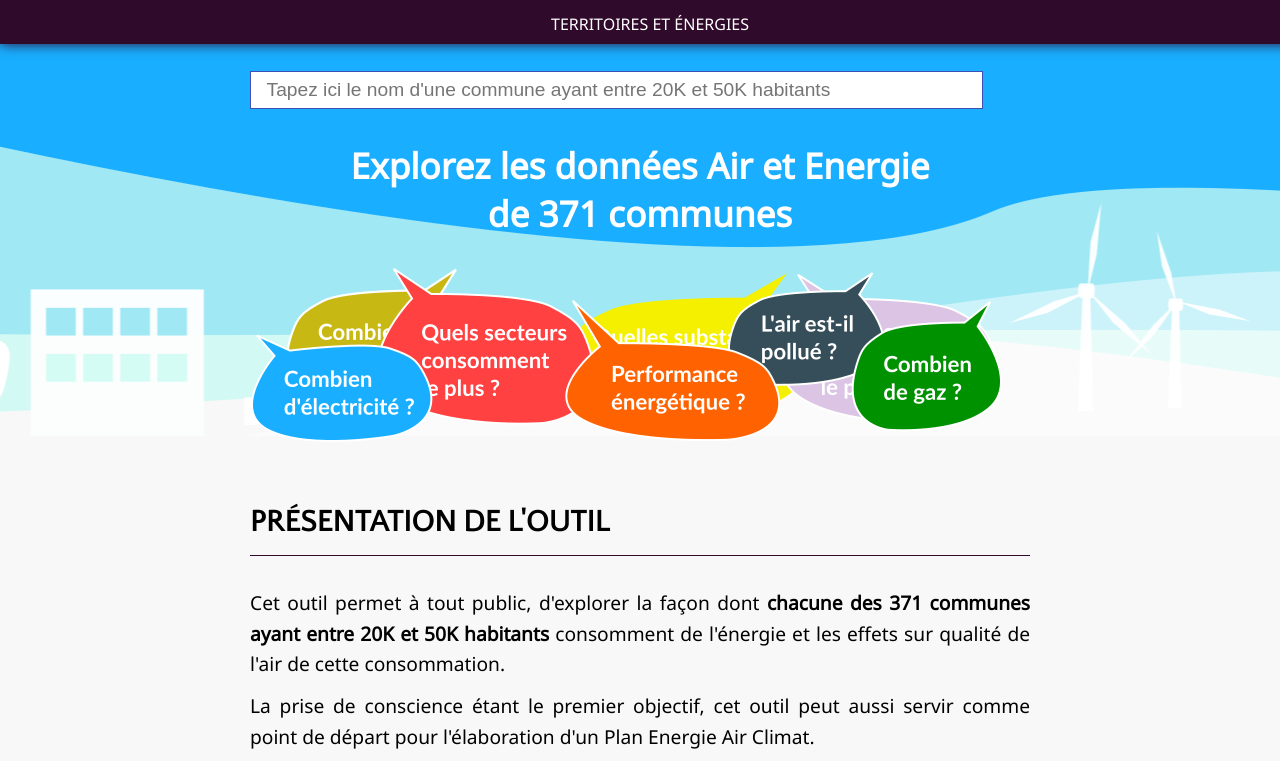
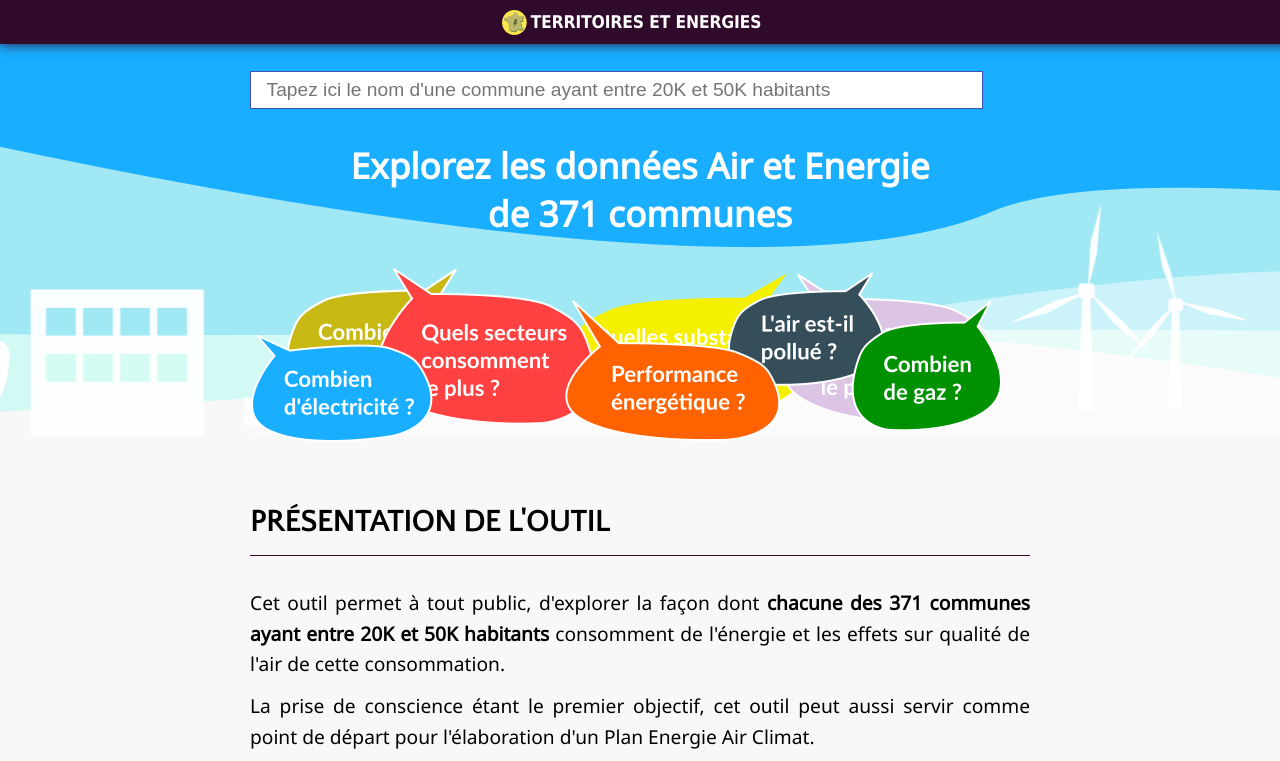
Before and after one commit to VictorVila/territoires-et--nergies, a plain HTML site: page dataviz/index.html in a window 1280 px wide. Shown: the top 761 px of the page. Drawn offline with Linux system fonts and the light colour scheme; no server answers.

Commit message:
logo & data

```diff
--- a/dataviz/index.html
+++ b/dataviz/index.html
@@ -11,7 +11,7 @@
   <main>
     <div id="logoW">
       <div id="menu" class="w">
-        <a href="/"><span id="logo">Territoires et énergies</span></a>
+        <a href="/"><span id="logo"><img src="img/territoires-et-energies.png" alt="Territoires et énergies" /></span></a>
       </div>
     </div>
 
```
Also changed, not shown: dataviz/img/territoires-et-energies.png (added).
